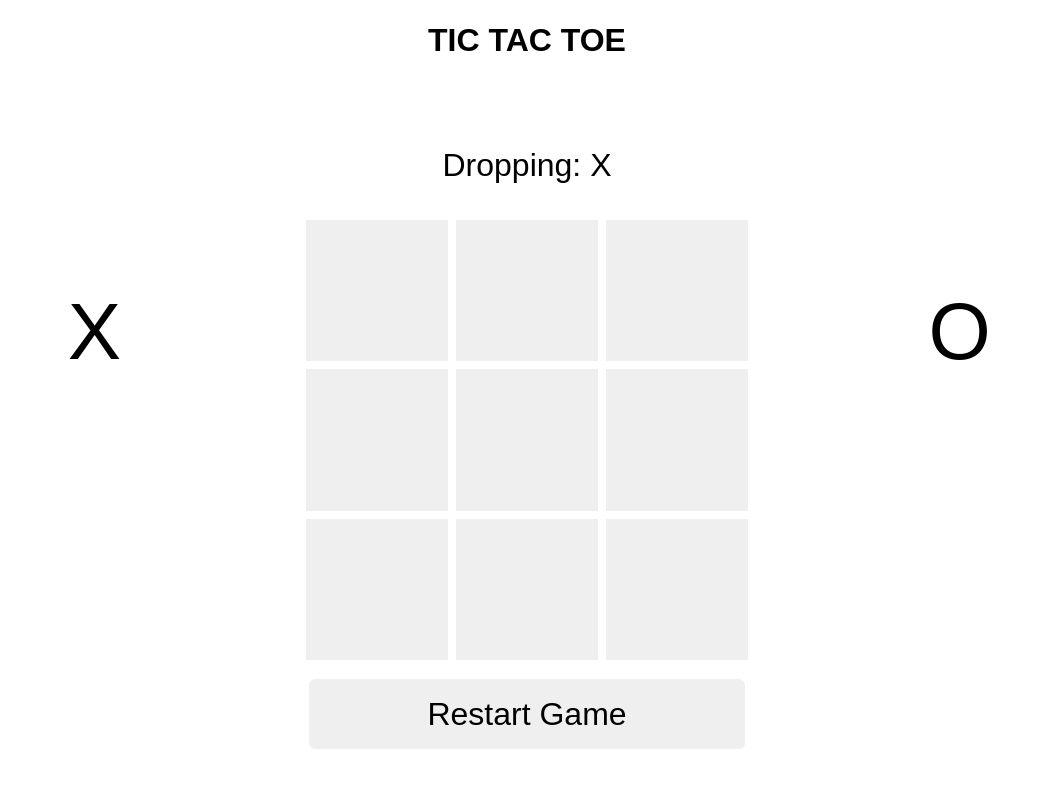
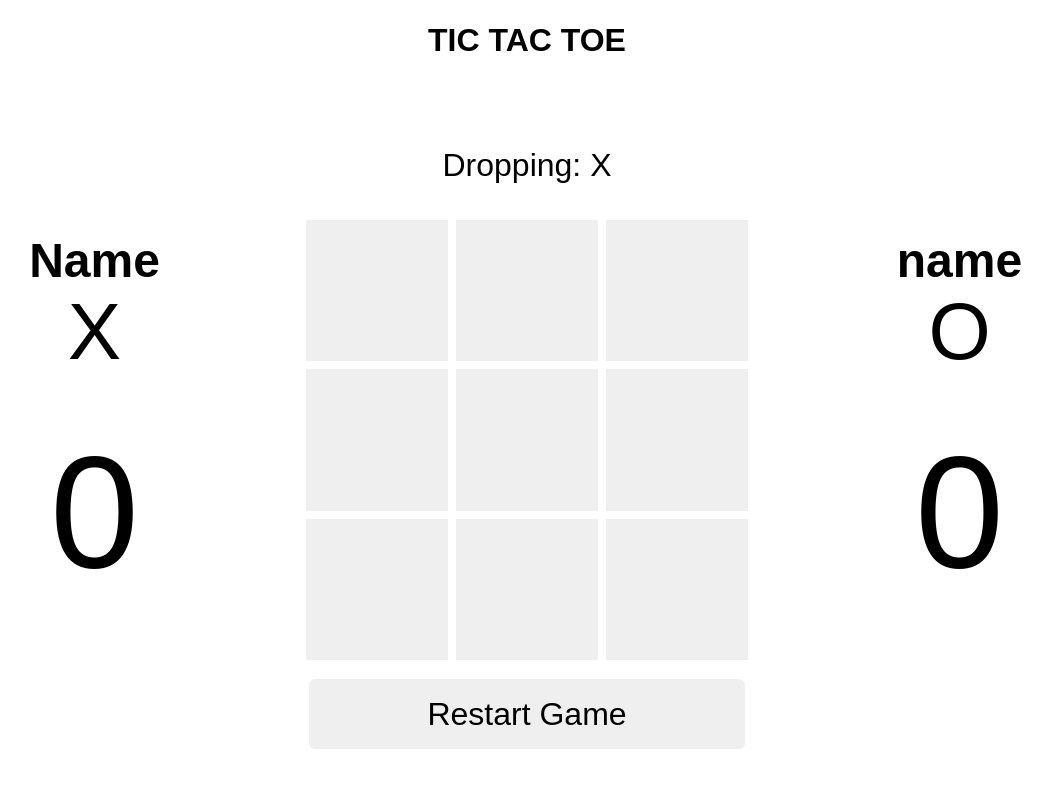
Before and after one commit to eustaquiogalano/odin-tic-tac-toe, a plain HTML site: page index.html in a window 1280 px wide. Shown: the whole page, without its empty margins (113-1165 px from the left). Drawn offline with Linux system fonts and the light colour scheme.

Commit message:
style: add initial value in player stats

```diff
--- a/index.html
+++ b/index.html
@@ -12,9 +12,9 @@
     </header>
     <main>
         <section id="x-stats" class="score">
-            <h3 id="name"></h3>
+            <h3 id="name">Name</h3>
             <p>X</p>
-            <div id="score-display"></div>
+            <div id="score-display">0</div>
         </section>
         <section>
             <div id="player-container">
@@ -36,9 +36,9 @@
             </div>
         </section>
         <section id="o-stats" class="score">
-            <h3 id="name"></h3>
+            <h3 id="name">name</h3>
             <p>O</p>
-            <div id="score-display"></div>
+            <div id="score-display">0</div>
         </section>
     </main>
     <script src="./script.js"></script>
```
